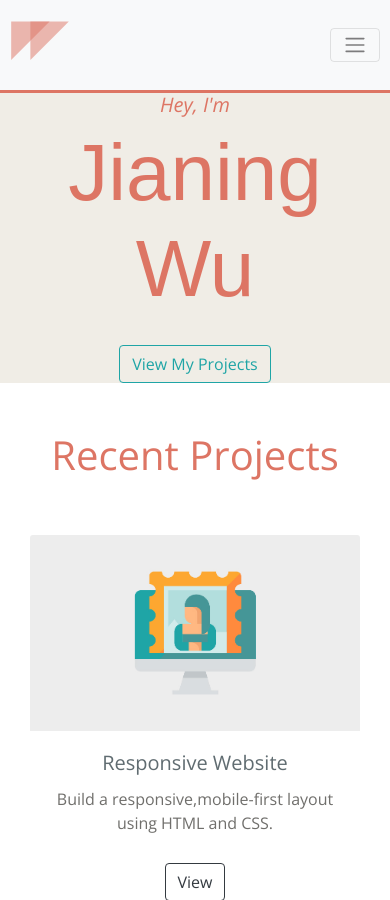
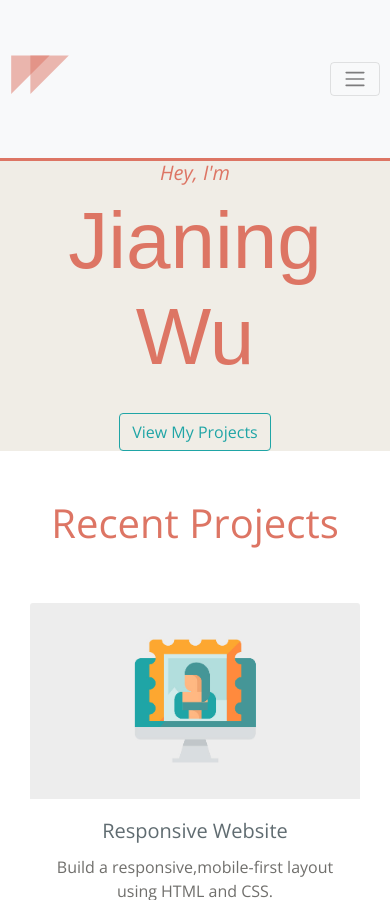
Before and after one commit to JIWU6498/wujenny.com, a Jekyll site: the page built from index.md, in a window 390 px wide and 900 px high. Built offline with Jekyll 4.4.1, drawn with Linux system fonts in a browser that asks for light colours; nearby versions of some CDN libraries; some web fonts are replaced.

Commit message:
add mobile css

```diff
--- a/assets/css/styles.css
+++ b/assets/css/styles.css
@@ -68,7 +68,7 @@ body {
   @media (max-width: 480px) {
     #nav {
       height: 20vh !important;
-      padding: 50px 10px; } }
+      padding: 50px 10px !important; } }
 
 .nav-item {
   font-size: 1.3em;
--- a/scss/utilities/_function.scss
+++ b/scss/utilities/_function.scss
@@ -6,7 +6,7 @@
  }
 
  @mixin media-query-s($break-s){
-   @media(max-width:$break-s){
+   @media(max-width:#{$break-s}){
      @content;
    }
  }
```
Also changed, not shown: 1 other file.
